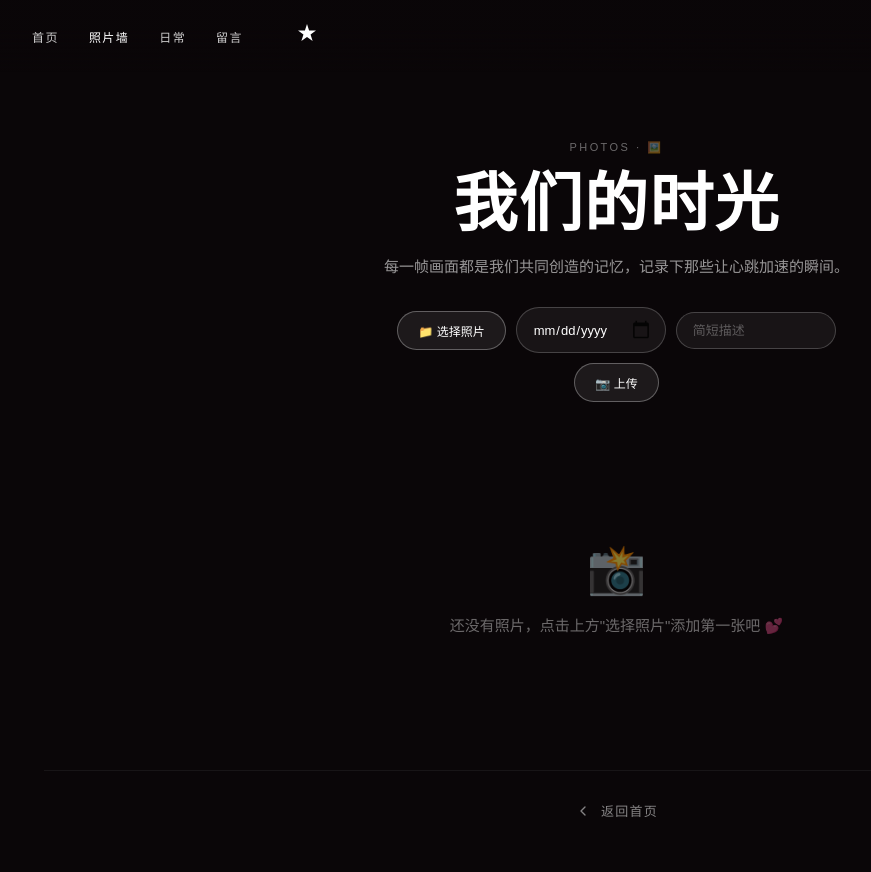
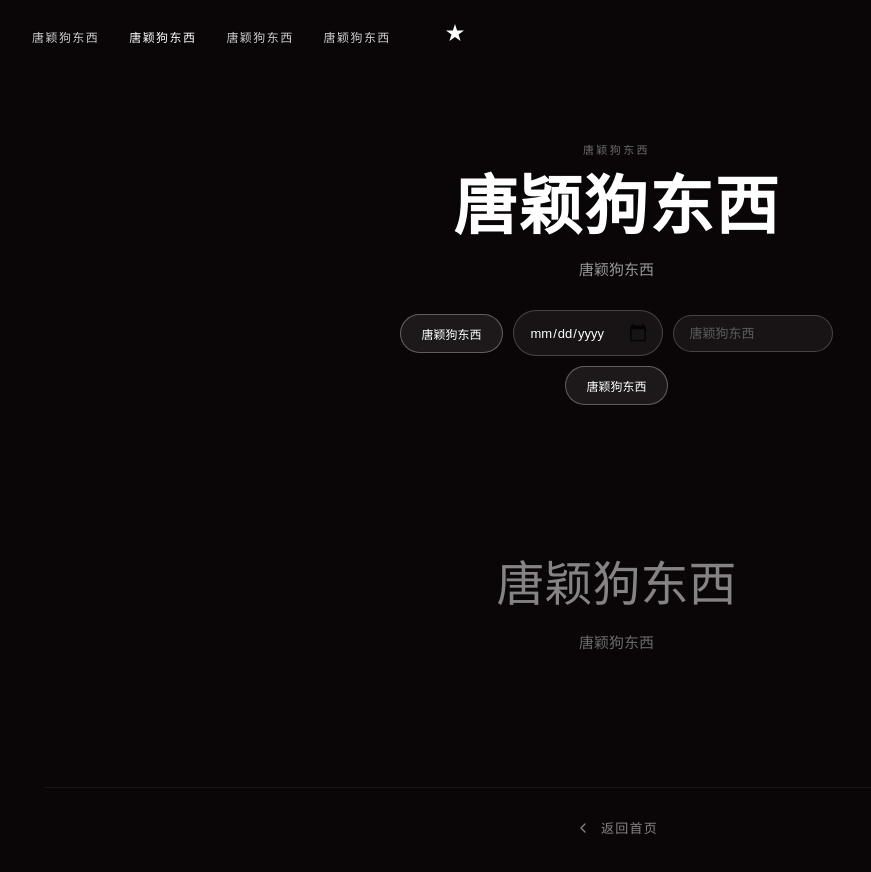
Before and after one commit to Lyh826582987/Mythic-Naturecore, a website: page public/worlds.html in a window 1280 px wide. Shown: the whole page, without its empty margins (16-887 px from the left). Drawn offline with Linux system fonts and the light colour scheme; no server answers; a web font is replaced by a local one.

Commit message:
Update worlds.html

```diff
--- a/public/worlds.html
+++ b/public/worlds.html
@@ -3,7 +3,7 @@
 <head>
   <meta charset="utf-8" />
   <meta name="viewport" content="width=device-width, initial-scale=1" />
-  <title>我们的时光 — 照片墙</title>
+  <title>唐颖狗东西</title>
   <link rel="preconnect" href="https://fonts.googleapis.com">
   <link rel="preconnect" href="https://fonts.gstatic.com" crossorigin>
   <link href="https://fonts.googleapis.com/css2?family=Viaoda+Libre&family=Imprima&display=swap" rel="stylesheet">
@@ -217,10 +217,10 @@
 <body>
   <nav>
     <div class="nav-group">
-      <a class="nav-link" href="index.html">首页</a>
-      <a class="nav-link active" href="worlds.html">照片墙</a>
-      <a class="nav-link" href="atelier.html">日常</a>
-      <a class="nav-link" href="codex.html">留言</a>
+      <a class="nav-link" href="index.html">唐颖狗东西</a>
+      <a class="nav-link active" href="worlds.html">唐颖狗东西</a>
+      <a class="nav-link" href="atelier.html">唐颖狗东西</a>
+      <a class="nav-link" href="codex.html">唐颖狗东西</a>
       <a href="index.html" class="nav-logo" aria-label="返回首页" style="margin-left:20px;">
         <svg width="28" height="28" viewBox="0 0 28 28" fill="none" xmlns="http://www.w3.org/2000/svg">
           <path d="M14 2l2.09 6.42H23l-5.45 3.96L19.64 19 14 15.04 8.36 19l2.09-6.62L5 8.42h6.91L14 2z" fill="#fff"/>
@@ -228,29 +228,29 @@
       </a>
     </div>
     <div class="nav-mobile">
-      <a class="nav-link" href="index.html">首页</a>
+      <a class="nav-link" href="index.html">唐颖狗东西</a>
       <a href="index.html" class="nav-logo">
         <svg width="28" height="28" viewBox="0 0 28 28" fill="none" xmlns="http://www.w3.org/2000/svg">
           <path d="M14 2l2.09 6.42H23l-5.45 3.96L19.64 19 14 15.04 8.36 19l2.09-6.62L5 8.42h6.91L14 2z" fill="#fff"/>
         </svg>
       </a>
-      <a class="nav-link" href="codex.html">留言</a>
+      <a class="nav-link" href="codex.html">唐颖狗东西</a>
     </div>
   </nav>
 
   <section class="page-hero">
-    <p class="hero-eyebrow">Photos · 🖼️</p>
-    <h1 class="hero-heading">我们的时光</h1>
-    <p class="hero-lead">每一帧画面都是我们共同创造的记忆，记录下那些让心跳加速的瞬间。</p>
+    <p class="hero-eyebrow">唐颖狗东西</p>
+    <h1 class="hero-heading">唐颖狗东西</h1>
+    <p class="hero-lead">唐颖狗东西</p>
     <div class="upload-area">
       <div class="upload-file-row">
         <input type="file" id="photo-file" accept="image/*" onchange="handleFileSelect(event)" />
-        <label for="photo-file" class="btn-sm" style="cursor:pointer;">📁 选择照片</label>
+        <label for="photo-file" class="btn-sm" style="cursor:pointer;">唐颖狗东西</label>
         <span class="file-name" id="file-name"></span>
         <div class="upload-preview" id="upload-preview"></div>
         <input class="upload-input" id="photo-date" type="date" style="max-width:140px;" aria-label="照片日期" />
-        <input class="upload-input" id="photo-desc" type="text" placeholder="简短描述" style="max-width:160px;" aria-label="照片描述" />
-        <button class="btn-sm" onclick="addPhoto()">📷 上传</button>
+        <input class="upload-input" id="photo-desc" type="text" placeholder="唐颖狗东西" style="max-width:160px;" aria-label="照片描述" />
+        <button class="btn-sm" onclick="addPhoto()">唐颖狗东西</button>
       </div>
     </div>
   </section>
@@ -293,7 +293,7 @@
     function renderPhotos() {
       var grid = document.getElementById('photos-grid');
       if (photos.length === 0) {
-        grid.innerHTML = '<div class="empty-state"><div class="empty-icon">📸</div><p class="empty-text">还没有照片，点击上方"选择照片"添加第一张吧 💕</p></div>';
+        grid.innerHTML = '<div class="empty-state"><div class="empty-icon">唐颖狗东西</div><p class="empty-text">唐颖狗东西</p></div>';
         return;
       }
       var html = '';
```
